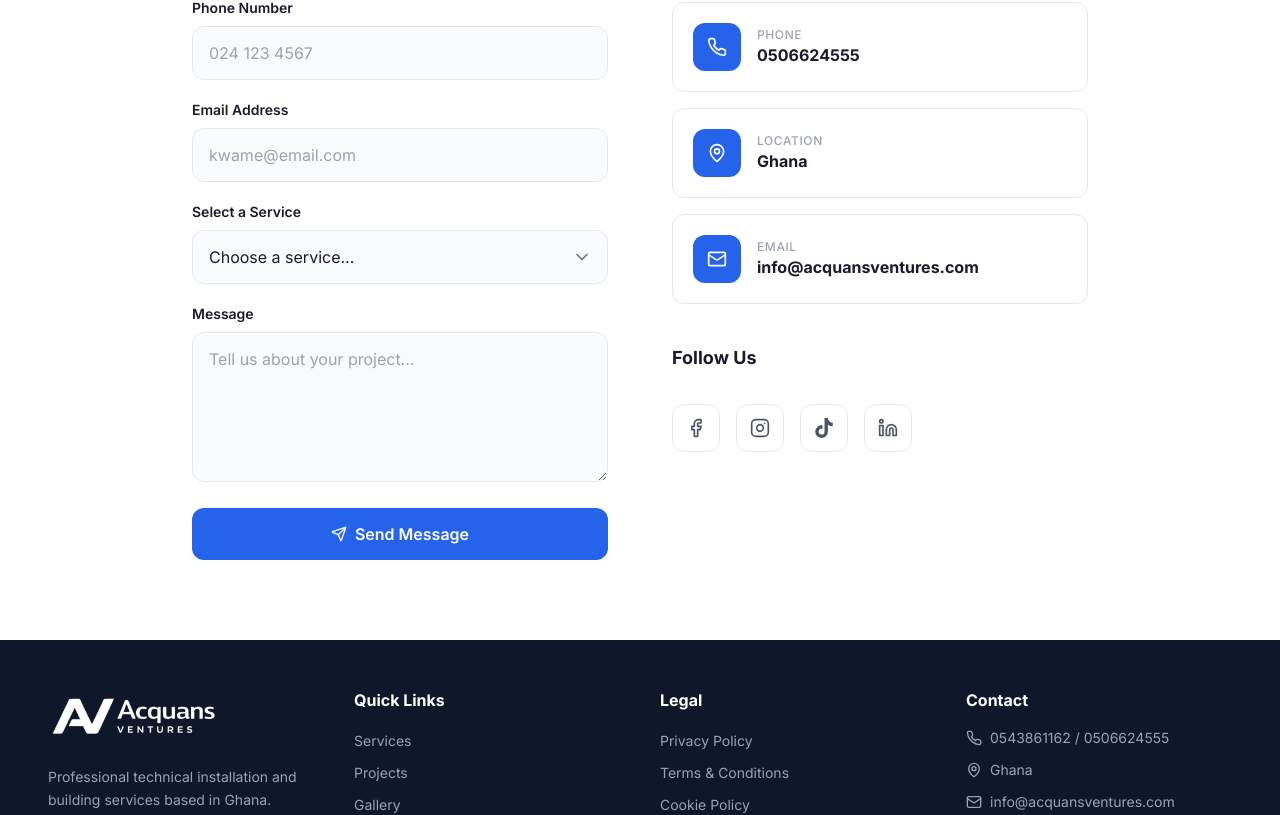
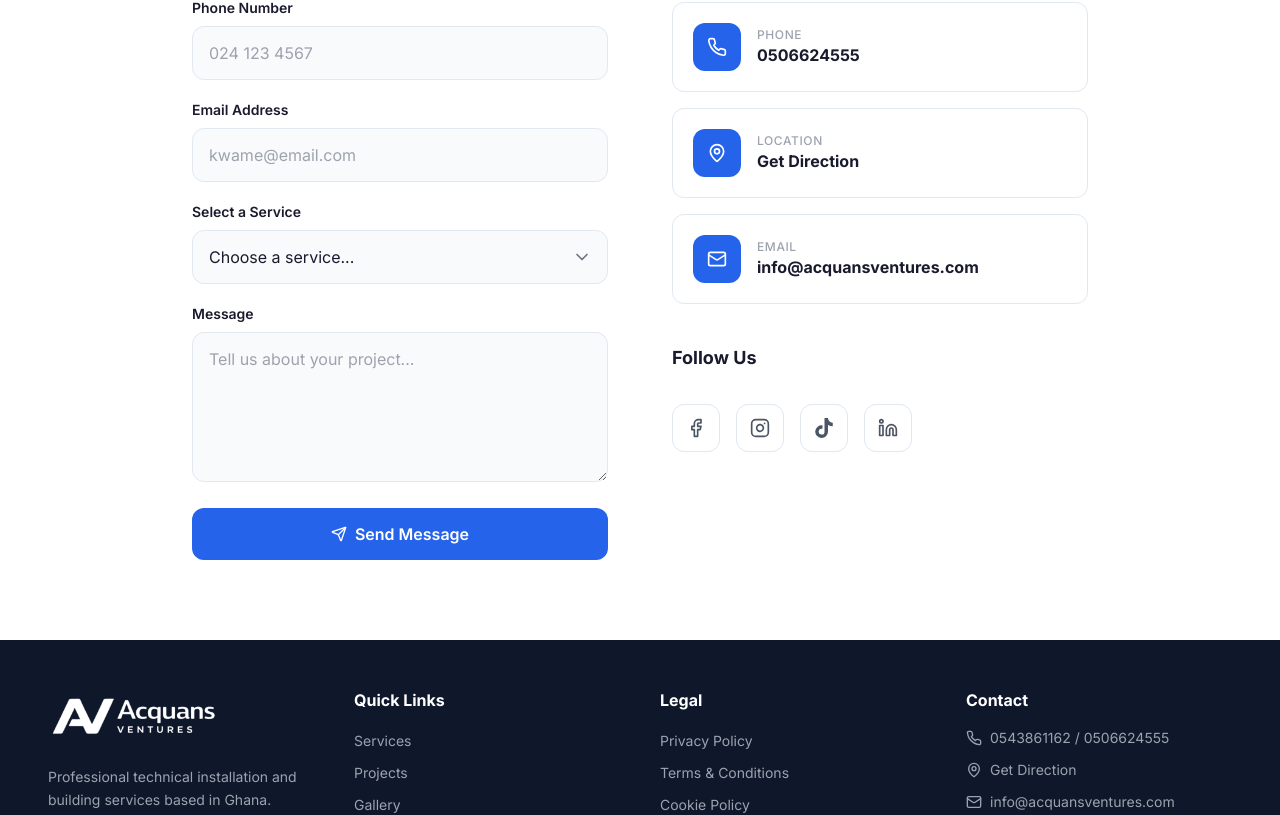
Before and after one commit to russolutionconsult/acquans-ventures, a React (Vite) app: page /contact in a window 1280 px wide. Shown: the part 629-1444 px from the top of the page. Built offline with nearby package versions, Linux system fonts and the light colour scheme; no server answers.

Commit message:
Update map link text to Get Direction

```diff
--- a/src/components/Footer.tsx
+++ b/src/components/Footer.tsx
@@ -131,7 +131,7 @@ export default function Footer() {
                 className="flex items-center gap-2 text-sm text-gray-400 hover:text-white transition-colors"
               >
                 <MapPin className="h-4 w-4 shrink-0" />
-                Ghana
+                Get Direction
               </a>
               <a
                 href="mailto:info@acquansventures.com"
--- a/src/pages/Contact.tsx
+++ b/src/pages/Contact.tsx
@@ -231,7 +231,7 @@ export default function Contact() {
                   </div>
                   <div>
                     <p className="text-xs text-gray-400 font-medium uppercase tracking-wider">Location</p>
-                    <p className="font-bold text-foreground">Ghana</p>
+                    <p className="font-bold text-foreground">Get Direction</p>
                   </div>
                 </a>
 
```
